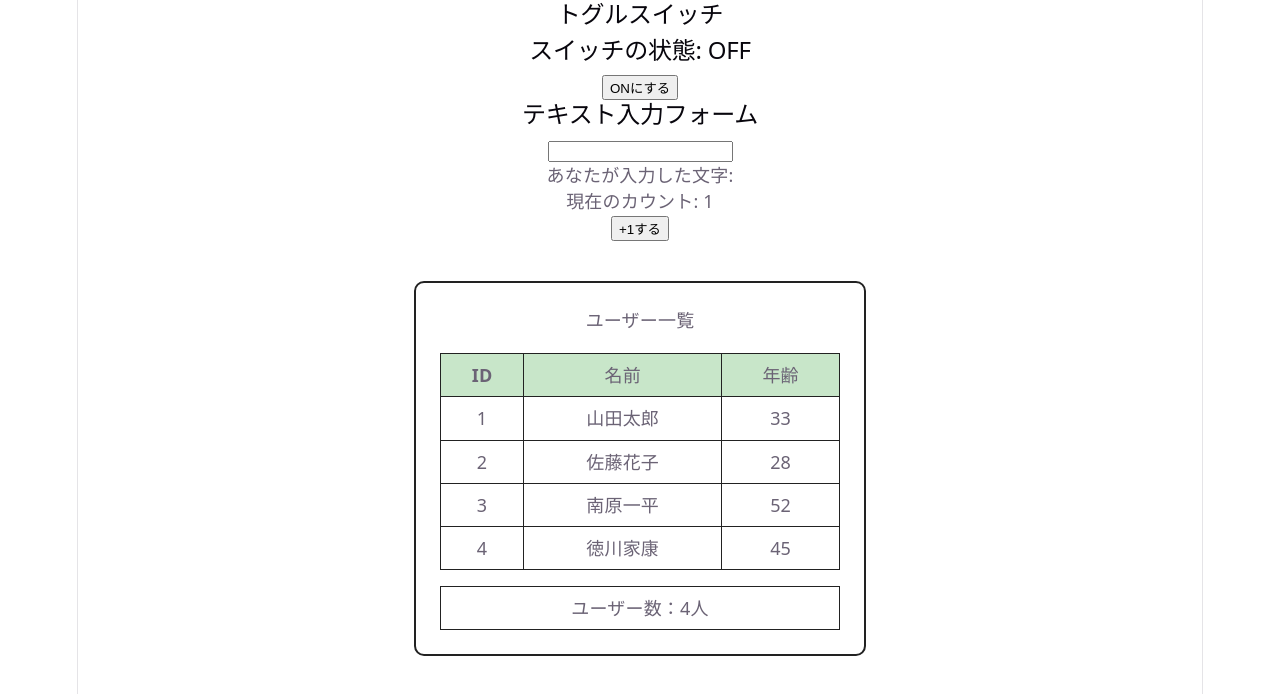
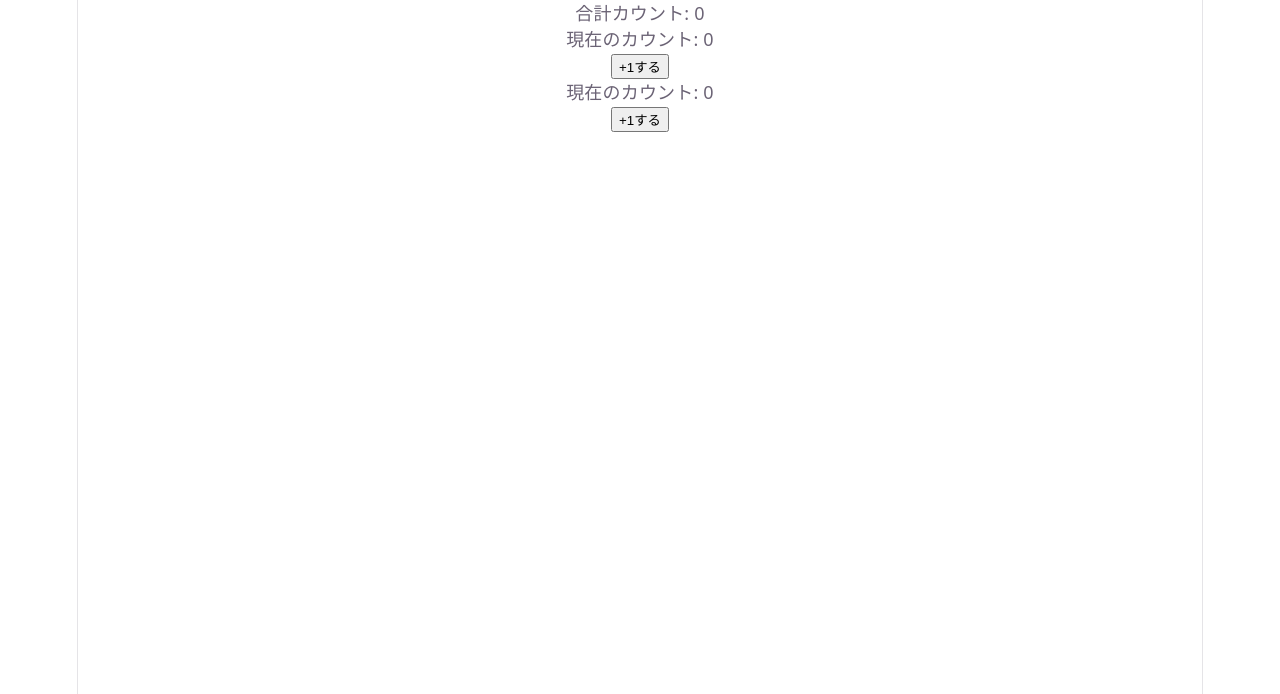
Before and after one commit to navyfish216/sandbox-react, a React (Vite) app in the folder study-react-app/: page / in a window 1280 px wide. Shown: the top 694 px of the page. Built offline with nearby package versions, Linux system fonts and the light colour scheme.

Commit message:
React修行③：状態のリフトアップ

```diff
--- a/study-react-app/src/App.jsx
+++ b/study-react-app/src/App.jsx
@@ -2,6 +2,7 @@
 //import reactLogo from './assets/react.svg';
 //import viteLogo from './assets/vite.svg';
 //import heroImg from './assets/hero.png';
+import TotalDisplay from "./pages/TotalDisplay";
 import UserList from "./pages/UserList";
 import CounterApp from "./components/CounterApp";
 import TextInputSample from "./components/TextInputSample";
@@ -11,10 +12,13 @@ import './App.css';
 function App() {
   return (
     <>
+      <TotalDisplay />
+      {/*
       <ToggleSwitch />
       <TextInputSample />
       <CounterApp />
       <UserList />
+      */}
     </>
   );
 }
--- a/study-react-app/src/components/CounterApp.jsx
+++ b/study-react-app/src/components/CounterApp.jsx
@@ -1,12 +1,13 @@
 import { useState } from 'react';
 
-function CounterApp() {
+function CounterApp({count, onIncrement}) {
   // ①useStateを使ってカウントのステートを定義
-  const [count, setCount] = useState(1);
+  //const [count, setCount] = useState(1);
 
   const handleClick = () => {
     // ②ボタンがクリックされたときにカウントを1増やす
-    setCount(count + 1);
+    //setCount(count + 1);
+    onIncrement();
   };
 
   return (
--- /dev/null
+++ b/study-react-app/src/pages/TotalDisplay.jsx
@@ -0,0 +1,19 @@
+import { useState } from 'react';
+import CounterApp from "../components/CounterApp";
+
+function TotalDisplay() {
+  // ①カウンターAとカウンターBの状態を管理（状態のリフトアップ）
+  const [countA, setCountA] = useState(0);
+  const [countB, setCountB] = useState(0);
+
+  return (
+    <div>
+      {/* ②合計カウントを表示 */}
+      <p>合計カウント: {countA + countB}</p>
+
+      <CounterApp count={countA} onIncrement={() => setCountA(countA + 1)} />
+      <CounterApp count={countB} onIncrement={() => setCountB(countB + 1)} />
+    </div>
+  );
+}
+export default TotalDisplay
```
